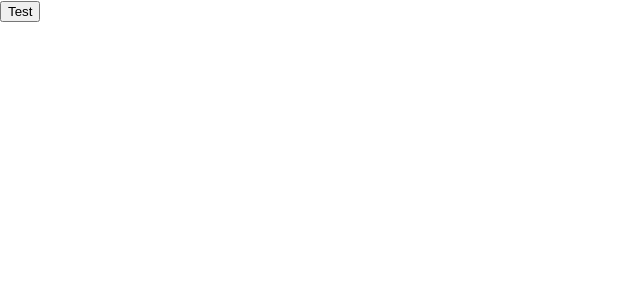
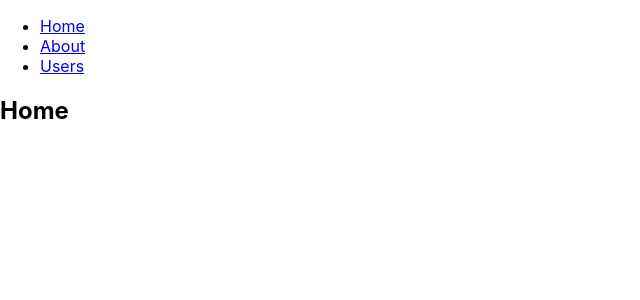
Before and after one commit to explore-free-projects/my-diaries-front-end, a React (Create React App) app: page / in a window 1280 px wide. Shown: the top 300 px of the page, without its empty margins (0-640 px from the left). Built offline with nearby package versions, Linux system fonts and the light colour scheme.

Commit message:
react router setup

```diff
--- a/package.json
+++ b/package.json
@@ -8,6 +8,7 @@
     "@testing-library/user-event": "^7.1.2",
     "react": "^16.13.1",
     "react-dom": "^16.13.1",
+    "react-router-dom": "^5.1.2",
     "react-scripts": "3.4.1"
   },
   "scripts": {
--- a/src/App.js
+++ b/src/App.js
@@ -1,13 +1,60 @@
 import React from 'react';
 import style from './App.css';
 import { Button } from 'components'
+import {
+  BrowserRouter as Router,
+  Switch,
+  Route,
+  Link
+} from "react-router-dom";
 
 function App() {
   return (
-    <div className={style.homepage}>
-      <Button/>
+    <Router>
+    <div>
+      <nav>
+        <ul>
+          <li>
+            <Link to="/">Home</Link>
+          </li>
+          <li>
+            <Link to="/about">About</Link>
+          </li>
+          <li>
+            <Link to="/users">Users</Link>
+          </li>
+        </ul>
+      </nav>
+
+      {/* A <Switch> looks through its children <Route>s and
+          renders the first one that matches the current URL. */}
+      <Switch>
+        <Route path="/about">
+          <About />
+          <Button/>
+        </Route>
+        <Route path="/users">
+          <Users />
+        </Route>
+        <Route path="/">
+          <Home />
+        </Route>
+      </Switch>
     </div>
+  </Router>
   );
 }
 
+function Home() {
+  return <h2>Home</h2>;
+}
+
+function About() {
+  return <h2>About</h2>;
+}
+
+function Users() {
+  return <h2>Users</h2>;
+}
+
 export default App;
```
Also changed, not shown: 1 other file (tests, documents, lock files or other folders).
